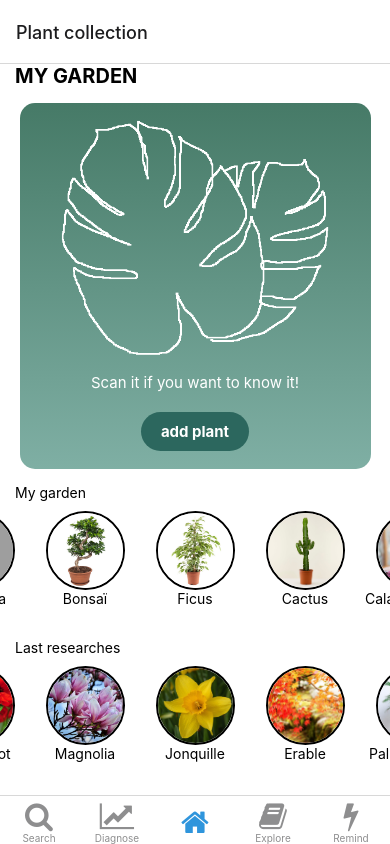
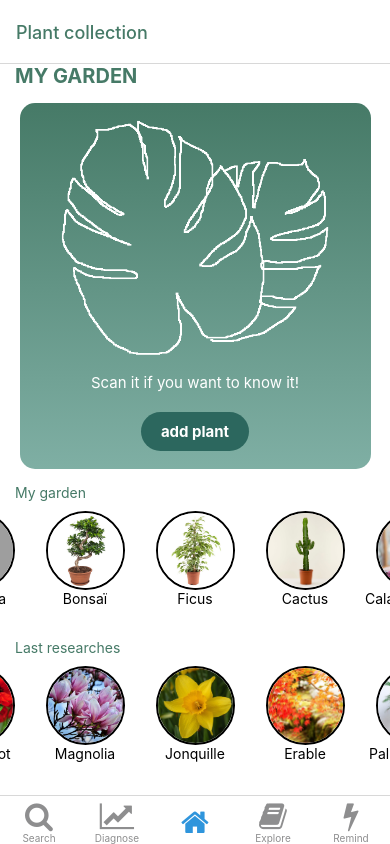
Before and after one commit to Augustin68/app-plant-mae, a React Native app: screen /Home in a window 390 px wide. Built offline with nearby package versions, Linux system fonts and the light colour scheme; grey boxes are pictures that could not be loaded; what expo-linking would draw is missing.

Commit message:
adjusting title colors

```diff
--- a/constants/Colors.ts
+++ b/constants/Colors.ts
@@ -24,3 +24,5 @@ export default {
     tabIconSelected: tintColorLight,
   },
 };
+
+export const titlesColor = '#467A67'
--- a/navigation/index.tsx
+++ b/navigation/index.tsx
@@ -10,7 +10,7 @@ import { createNativeStackNavigator } from '@react-navigation/native-stack';
 import * as React from 'react';
 import { ColorSchemeName, Pressable } from 'react-native';
 
-import Colors from '../constants/Colors';
+import Colors, { titlesColor } from '../constants/Colors';
 import useColorScheme from '../hooks/useColorScheme';
 import HomeScreen from '../screens/HomeScreen';
 import ModalScreen from '../screens/ModalScreen';
@@ -63,6 +63,9 @@ function BottomTabNavigator() {
       initialRouteName="Home"
       screenOptions={{
         tabBarActiveTintColor: Colors[colorScheme].tint,
+       headerTitleStyle: {
+        color: titlesColor,
+       }
       }}>
       <BottomTab.Screen
         name="Search"
--- a/screens/HomeScreen.tsx
+++ b/screens/HomeScreen.tsx
@@ -3,6 +3,7 @@ import GreenBox from '../components/GreenBox';
 import PlantList from '../components/Plants/PlantList';
 import PlantPreview from '../components/Plants/PlantPreview';
 import { Text, View } from '../components/Themed';
+import { titlesColor } from '../constants/Colors';
 import { lastResearchesPlantList } from '../mock/last-researches-plant-list';
 import { myGardenPlantList } from '../mock/my-garden-plant-list';
 
@@ -29,10 +30,12 @@ const styles = StyleSheet.create({
     fontWeight: 'bold',
     marginLeft: 15,
     alignSelf: 'flex-start',
-    marginBottom: 15
+    marginBottom: 15,
+    color: titlesColor,
   },
   subTitle: {
     alignSelf: 'flex-start',
     marginLeft: 15,
+    color: titlesColor,
   }
 });
```
